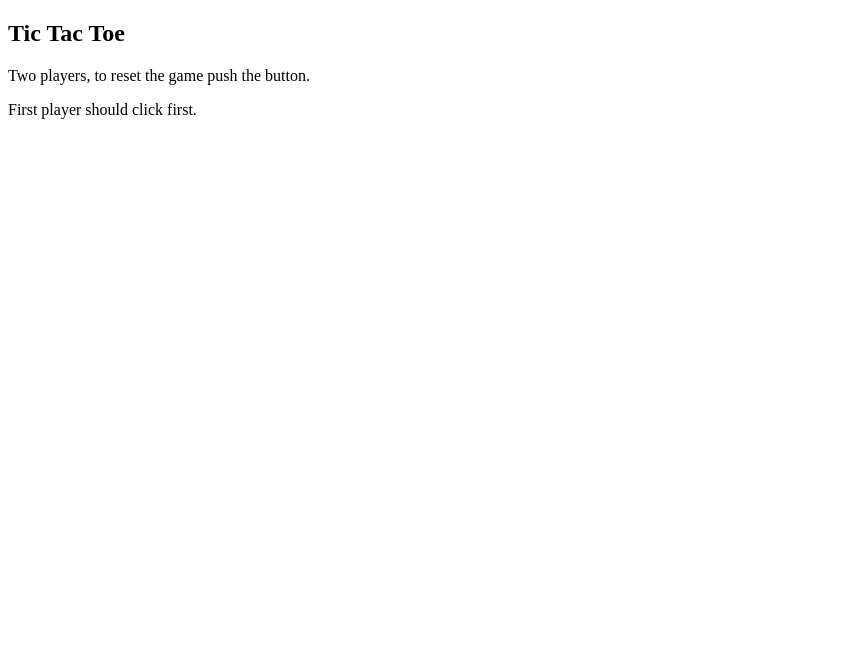
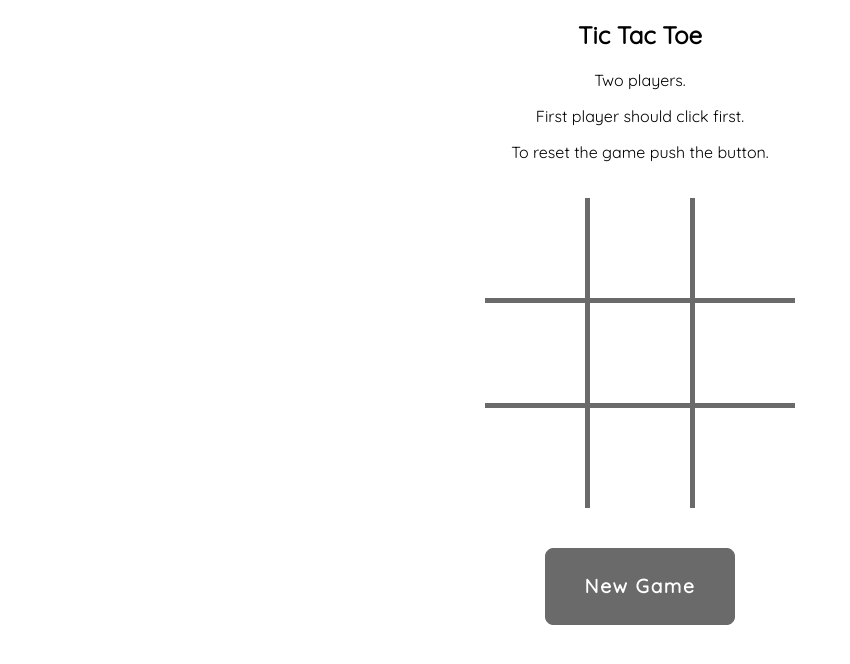
Before and after one commit to Hirschbaum/mandatory-js-2, a plain HTML site: page index.html in a window 1280 px wide. Shown: the whole page, without its empty margins (0-850 px from the left). Drawn offline with Linux system fonts and the light colour scheme.

Commit message:
added board and css

```diff
--- a/index.html
+++ b/index.html
@@ -4,20 +4,41 @@
     <meta charset="UTF-8">
     <meta name="viewport" content="width=device-width, initial-scale=1.0">
     <meta http-equiv="X-UA-Compatible" content="ie=edge">
+    <link href="https://fonts.googleapis.com/css?family=Quicksand&display=swap" rel="stylesheet">
     <link rel="stylesheet" href="style.css">
     <script src="script.js" defer></script>
     <title>Tic Tac Toe</title>
 </head>
 <body>
     <h2>Tic Tac Toe</h2>
-    <p>Two players, to reset the game push the button.</p>
+    <p>Two players.</p>
     <p>First player should click first.</p>
+    <p>To reset the game push the button.</p>
+
+    <br>
 
     <div class="container">
-        <div class="row"></div>
-        <div class="row"></div>
-        <div class="row"></div>
+        <div class="row border-bottom">
+            <div class="column border-col"></div>
+            <div class="column border-col"></div>
+            <div class="column"></div>
+        </div>
+        <div class="row border-bottom">
+            <div class="column border-col"></div>
+            <div class="column border-col"></div>
+            <div class="column"></div>
+        </div>
+        <div class="row">
+            <div class="column border-col"></div>
+            <div class="column border-col"></div>
+            <div class="column"></div>
+        </div>
+
     </div>
+
+    <br>
+    <br>
+    <button type="submit">New Game</button>
 
 </body>
 </html>
--- a/style.css
+++ b/style.css
@@ -1,5 +1,66 @@
+body, button {
+    margin: 0 auto;
+    font-family: 'Quicksand', sans-serif;
+}
+
 .container {
-    width: 300px;
-    height: 300px;
-    margin: 0 auto;
+    display: border-box;
+    width: 310px;
+    height: 310px;
+    margin: auto;
 }
+
+h2, p {
+    text-align: center;
+}
+
+h2 {
+    font-weight: bold;
+}
+/*-------- Board rows and columns ---------*/
+
+.border-bottom {
+    border-bottom: 5px solid #6b6a6a;
+}
+
+.row {
+    height: 100px;
+}
+
+.column {
+    height: 100px;
+    width: 100px;
+    float: left;
+    font-size: 100px;
+    text-align: center;
+    line-height: 100px;
+    /*color: #aaaaaa;*/
+}
+
+.column:hover {
+    background-color: #ddd;
+    cursor: pointer;
+}
+
+.border-col {
+    border-right: 5px solid #6b6a6a;
+}
+
+button {
+    display: flex;
+    margin: auto;
+    border-radius: 0.5rem;
+    padding: 2% 3%;
+    font-size: 1.2rem;
+    font-weight: 700;
+    letter-spacing: 0.1rem;
+    color: #fff;
+    background-color: #6b6a6a;
+    border: 1px solid #6b6a6a;
+}
+
+button:hover {
+    background-color: darkcyan;
+    border: 1px solid darkcyan;
+    cursor: pointer;
+}
```
